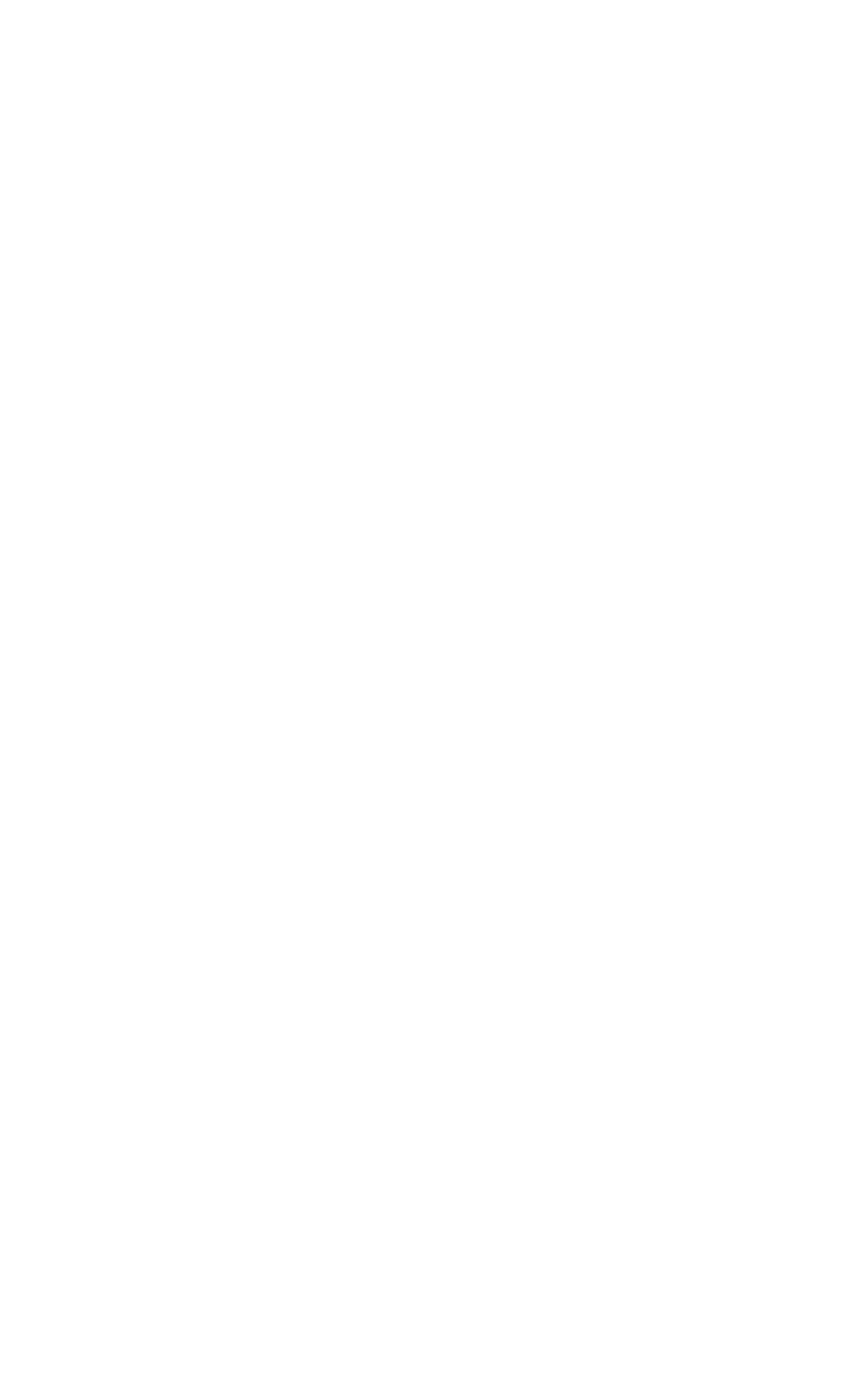
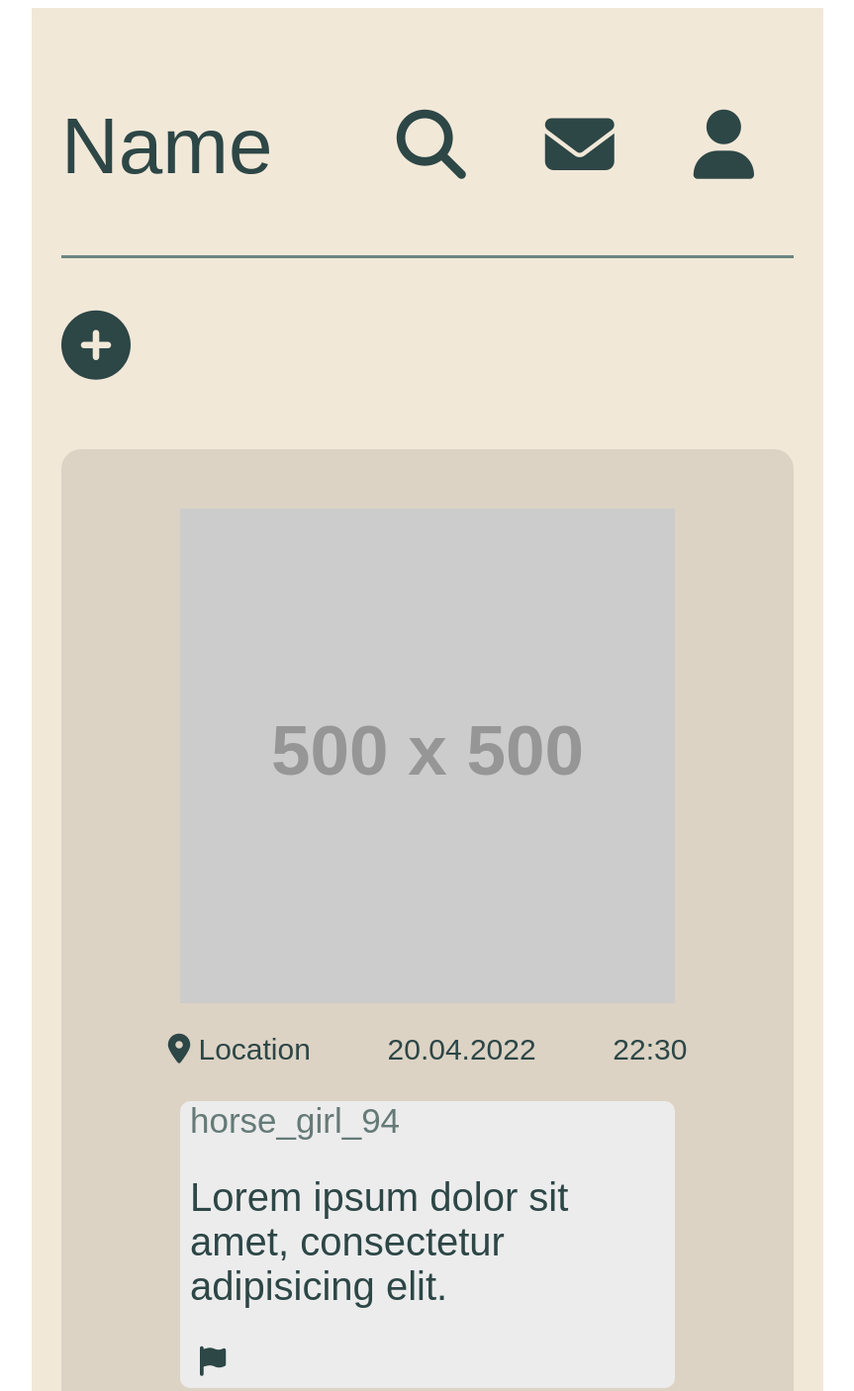
Before and after one commit to karoliam/Foodbase-web, a plain HTML site: page Front-end/mainView.html in a window 1280 px wide. Shown: the top 1406 px of the page at 99% size, without its empty margins (208-1071 px from the left). Before the commit the page ends 800 px from the top, so only its background shows below. Drawn offline with Linux system fonts and the light colour scheme; placeholder pictures from the web are drawn by us.

Commit message:
created feed and opened post page

```diff
--- a/Front-end/css/mainViewStyle.css
+++ b/Front-end/css/mainViewStyle.css
@@ -0,0 +1,107 @@
+* {
+    box-sizing: border-box;
+    font-size: 70px;
+    color: rgb(45, 70, 70);
+    font-family: Corbel, sans-serif;
+
+}
+
+main {
+    background-color: rgb(241, 232, 216);
+    width: 800px;
+    margin: auto;
+    padding: 30px;
+}
+
+nav {
+    display: flex;
+    justify-content: space-between;
+    align-items: center;
+    border-bottom: 3px solid #6b8581;
+    margin-bottom: 50px;
+}
+nav ul {
+    display: flex;
+    flex-direction: row;
+    list-style-type: none;
+}
+nav ul li {
+    padding: 0px 40px 0 40px;
+    transition: font-size 300ms;
+}
+nav ul li:hover {
+    font-size: 75px;
+}
+
+a {
+    text-decoration: none;
+    transition: font-size 300ms;
+}
+
+
+.home {
+    font-size: 80px;
+    transition: font-size 300ms;
+}
+.home:hover {
+    font-size: 85px;
+}
+img {
+    display: flex;
+    margin: auto;
+    border-radius: 30px;
+    padding: 30px;
+}
+.description {
+    background-color: rgb(236, 236, 236);
+    font-size: 40px;
+    margin: auto;
+    width: 500px;
+    border-radius: 10px;
+    padding: 0px 10px 0px 10px;
+
+}
+figure {
+    background-color: rgb(220, 211, 196);
+    margin: auto;
+    padding: 30px;
+    border-radius: 20px;
+}
+.post {
+    margin: 40px auto;
+
+}
+
+.fa-flag {
+    font-size: 30px;
+    margin-left: 10px;
+}
+.fa-flag:hover {
+    color: #526461;
+}
+.fa-circle-plus {
+    margin-bottom: 30px;
+}
+.username {
+    font-size: 35px;
+    color: #657a77
+}
+
+.details {
+    display: flex;
+    justify-content: space-evenly;
+}
+
+.location, .date, .time {
+    font-size: 30px;
+}
+
+.fa-location-dot {
+    font-size: 30px;
+}
+
+.feed {
+    display: flex;
+    flex-direction: column;
+    justify-content: space-between;
+}
--- a/Front-end/mainView.html
+++ b/Front-end/mainView.html
@@ -2,9 +2,37 @@
 <html lang="en">
 <head>
   <meta charset="UTF-8">
-  <title>Title</title>
+  <title>Pitääkeksiänimi</title>
+  <link rel="stylesheet" href="css/mainViewStyle.css">
+  <script src="https://kit.fontawesome.com/ee9ba64db8.js" crossorigin="anonymous"></script>
 </head>
 <body>
-
+<main>
+<header>
+  <nav>
+    <a class="home" href="">Name</a>
+    <ul>
+      <li class="search"><a href=""><i class="fa-solid fa-magnifying-glass"></i></a></li>
+      <li class="message"><a href=""><i class="fa-solid fa-envelope"></i></a></li>
+      <li class="profile"><a href=""><i class="fa-solid fa-user"></i></a></li>
+    </ul>
+  </nav>
+</header>
+  <article>
+    <a class="create-post" href=""><i class="fa-solid fa-circle-plus"></i></a>
+    <div class="post">
+        <figure>
+          <a href=""><img src="https://via.placeholder.com/500" alt="placeholder"></a>
+          <div class="details">
+          <figcaption class="location"><i class="fa-solid fa-location-dot"></i> Location</figcaption>
+          <figcaption class="date">20.04.2022</figcaption>
+          <figcaption class="time">22:30</figcaption>
+          </div>
+          <figcaption class="description"><p class="username">horse_girl_94</p>Lorem ipsum dolor sit amet, consectetur adipisicing elit.
+            <br><a href=""><i class="fa-solid fa-flag"></i></a></br></figcaption>
+        </figure>
+    </div>
+  </article>
+</main>
 </body>
 </html>
```
Also changed, not shown: Front-end/css/openedPost.css (added, +30 -0 lines), Front-end/openedPost.html (added, +44 -0 lines).
